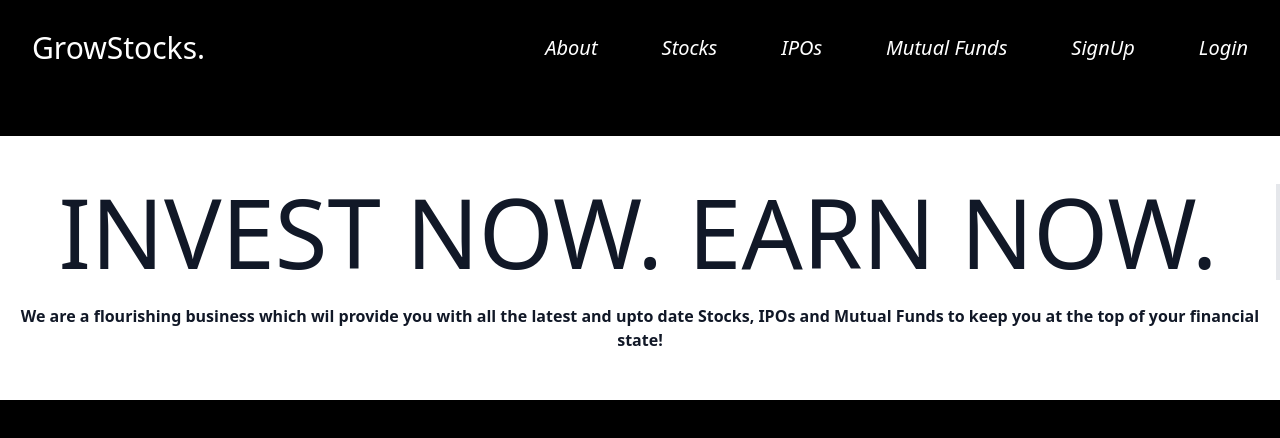
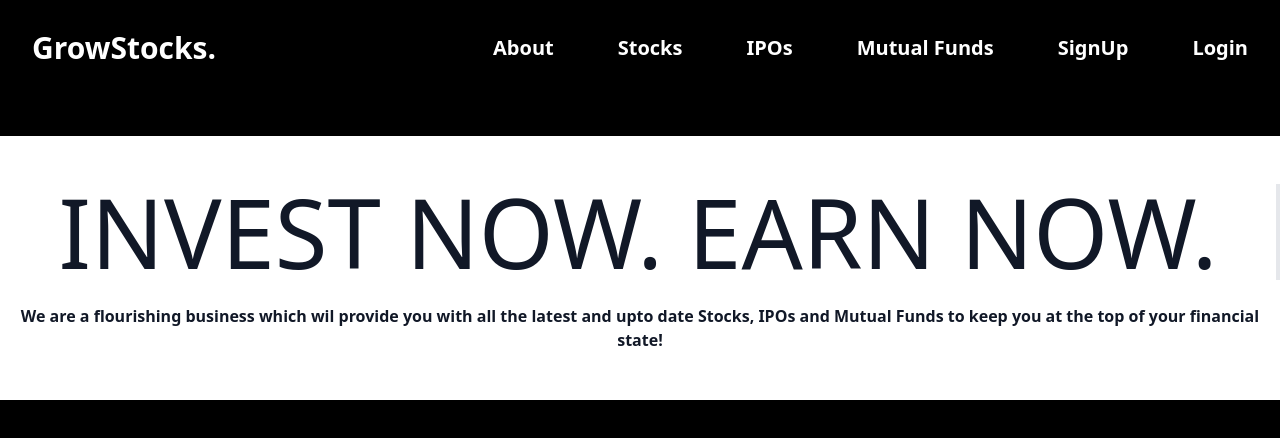
Before and after one commit to SamvedSama/GrowStocks, a React (Vite) app in the folder GrowStocks/: page /home in a window 1280 px wide. Shown: the top 438 px of the page. Built offline with nearby package versions, Linux system fonts and the light colour scheme.

Commit message:
Updated code

```diff
--- a/GrowStocks/src/components/Hamburgernav.jsx
+++ b/GrowStocks/src/components/Hamburgernav.jsx
@@ -34,7 +34,7 @@ const Hamburgernav = () => {
       </div>
 
       {/* Center section: MARKET TODAY */}
-      <p className="text-4xl text-white font-semibold mx-auto">My portfolio</p>
+      <p className="text-4xl text-white font-semibold ml-20 text-center">My portfolio</p>
 
       {/* Right section: FUNDS button */}
       <Link to="/myfunds"><button className="px-6 py-2 border text-white border-white rounded-full hover:bg-white hover:text-slate-800 transition duration-500">FUNDS</button></Link>
--- a/GrowStocks/src/components/Navbar.jsx
+++ b/GrowStocks/src/components/Navbar.jsx
@@ -6,16 +6,16 @@ const Navbar = () => {
     <nav className="h-24 w-screen flex justify-between items-center ">
         <div className="pl-8">
             {/* <img src= "src/assets/GrowStocks.svg"/> */}
-            <Link to="/home" className='font-roboto font-normal bold text-3xl text-white hover:text-'>GrowStocks.</Link>
+            <Link to="/home" className='font-roboto font-bold text-3xl text-white'>GrowStocks.</Link>
         </div>
         <div>
-            <ul className="flex font-roboto font-normal italic">
+            <ul className="flex font-roboto font-bold">
                 <li className="px-8 text-xl text-white hover:text-blue-700"><Link to="/about">About</Link></li>
                 <li className="px-8 text-xl text-white hover:text-blue-700" ><Link to="/stocks">Stocks</Link></li>
                 <li className="px-8 text-xl text-white hover:text-blue-700"><Link to="/ipos">IPOs</Link></li>
                 <li className="px-8 text-xl text-white hover:text-blue-700"><Link to="/mutual">Mutual Funds</Link></li>
-                <li className="px-8 text-xl flex font-roboto font-normal italic text-white hover:text-blue-700"><Link to="/signup">SignUp</Link></li>
-                <li className="flex font-roboto font-normal italic px-8 text-xl text-white hover:text-blue-700"><Link to="/login">Login</Link></li>
+                <li className="px-8 text-xl flex font-roboto font-bold text-white hover:text-blue-700"><Link to="/signup">SignUp</Link></li>
+                <li className="flex font-roboto font-bold px-8 text-xl text-white hover:text-blue-700"><Link to="/login">Login</Link></li>
             </ul>
         </div>
     </nav>
```
